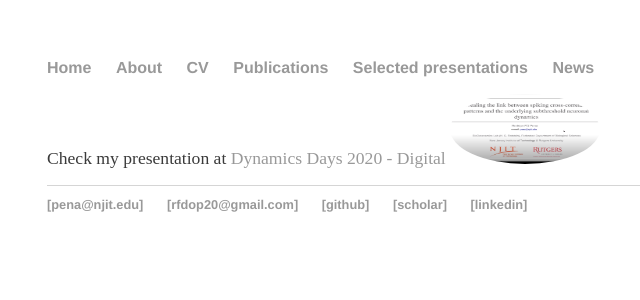
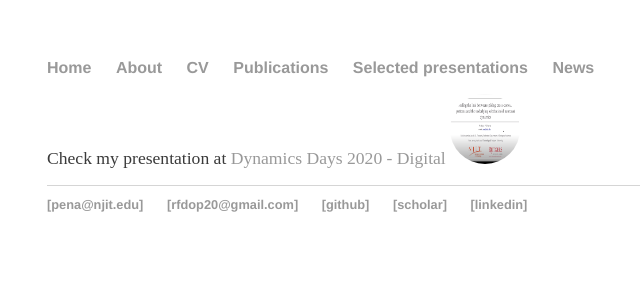
Before and after one commit to pena-rodrigo/oldwebsite, a Jekyll site: the page built from presentations/index.html, in a window 1280 px wide. Shown: the top 300 px of the page, without its empty margins (145-785 px from the left). Built offline with Jekyll 4.4.1, drawn with Linux system fonts in a browser that asks for light colours.

Commit message:
size image

```diff
--- a/presentations/index.html
+++ b/presentations/index.html
@@ -7,7 +7,7 @@ title: Rodrigo Pena
 
 		<a href="https://www.youtube.com/watch?v=iKZClcTvWDI&t=252s&ab_channel=DynamicsDaysDigital2020">
 			<img alt="Qries" src="ddd20.png"
-			width=150" height="70">
+			width=70" height="70">
 		 </a>
 
 </div><!-- /.blurb -->
```
